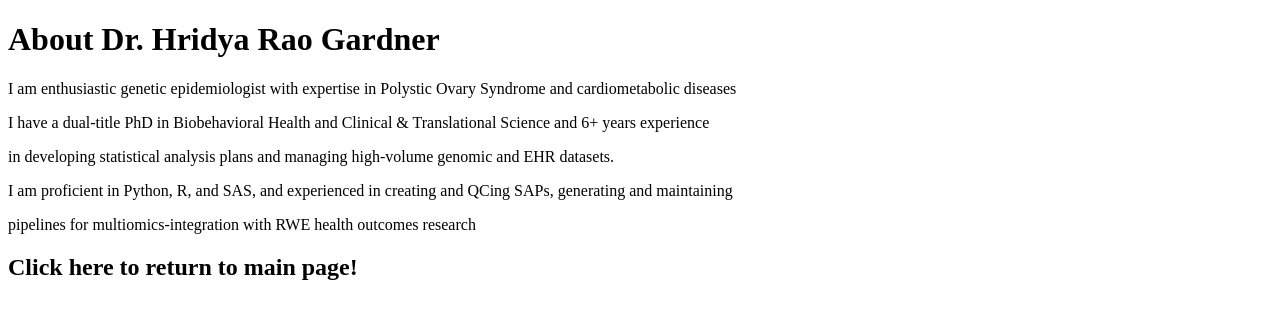
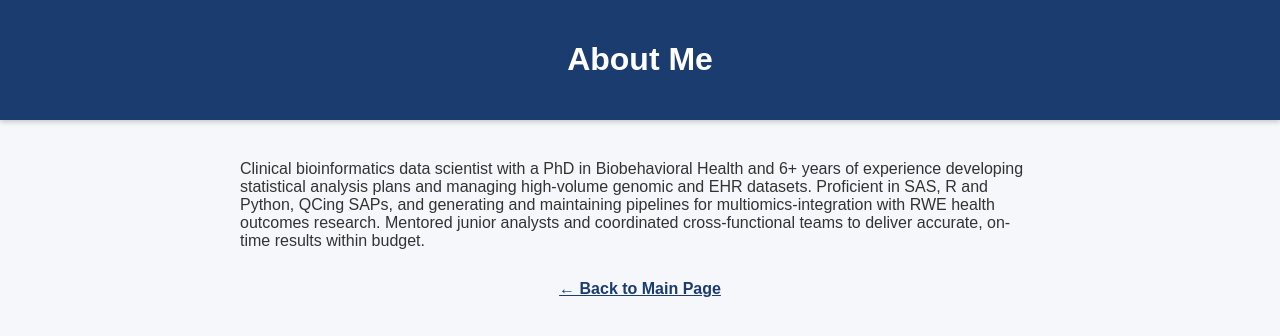
Before and after one commit to raogeneron/raogeneron.github.io, a plain HTML site: page about.html in a window 1280 px wide. Drawn offline with Linux system fonts and the light colour scheme.

Commit message:
Update about.html

```diff
--- a/about.html
+++ b/about.html
@@ -1,21 +1,26 @@
 <!DOCTYPE html>
 <html lang="en">
 <head>
-	<meta charset="UTF-8">
-	<meta http-equiv="X-UA-Compatible", content="IE=safari">
-	<meta name="viewport" content="width=device-width, initial-scale=1.0">
-	<meta rel="stylesheet" href="style.css">
-	<title>ABOUT PAGE</title>
+  <meta charset="UTF-8" />
+  <meta name="viewport" content="width=device-width, initial-scale=1.0" />
+  <title>About Me</title>
+  <link rel="stylesheet" href="style.css" />
 </head>
 <body>
-		<div class="container">
-				<h1>About Dr. Hridya Rao Gardner</h1>
-				<p>I am enthusiastic genetic epidemiologist with expertise in Polystic Ovary Syndrome and cardiometabolic diseases</p>
-				<p>I have a dual-title PhD in Biobehavioral Health and Clinical & Translational Science and 6+ years experience </p>
-				<p>in developing statistical analysis plans and managing high-volume genomic and EHR datasets.</p>
-				<p>I am proficient in Python, R, and SAS, and experienced in creating and QCing SAPs, generating and maintaining</p>
-				<p>pipelines for multiomics-integration with RWE health outcomes research</p>
-				<a gref="./index.html"><h2>Click here to return to main page!</h2></a>
-		</div>
+  <header>
+    <h1>About Me</h1>
+  </header>
+
+  <main>
+    <section class="about-section">
+      <p>
+        Clinical bioinformatics data scientist with a PhD in Biobehavioral Health and 6+ years of experience developing statistical analysis plans and managing high-volume genomic and EHR datasets. Proficient in SAS, R and Python, QCing SAPs, and generating and maintaining pipelines for multiomics-integration with RWE health outcomes research. Mentored junior analysts and coordinated cross-functional teams to deliver accurate, on-time results within budget.
+      </p>
+    </section>
+
+    <div style="margin-top: 30px; text-align: center;">
+      <a href="index.html" style="color: #1a3c6e; font-weight: bold;">← Back to Main Page</a>
+    </div>
+  </main>
 </body>
 </html>
```
